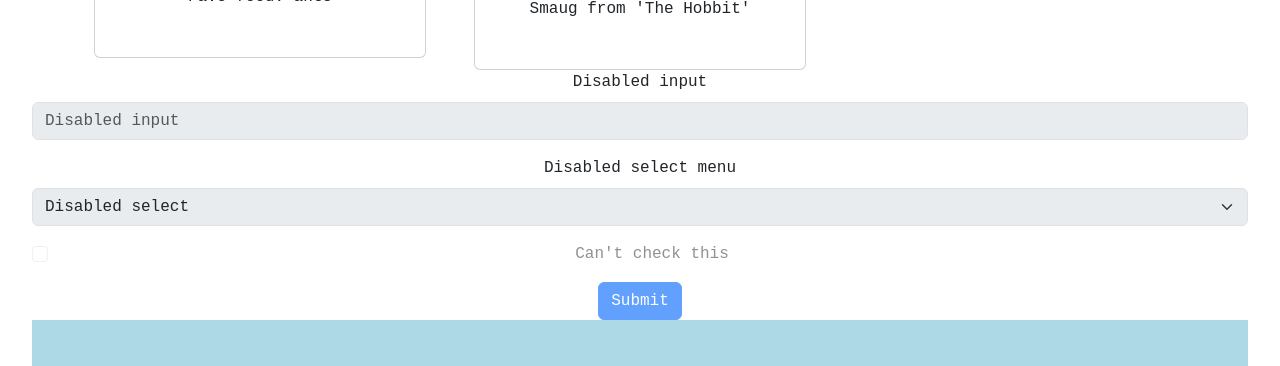
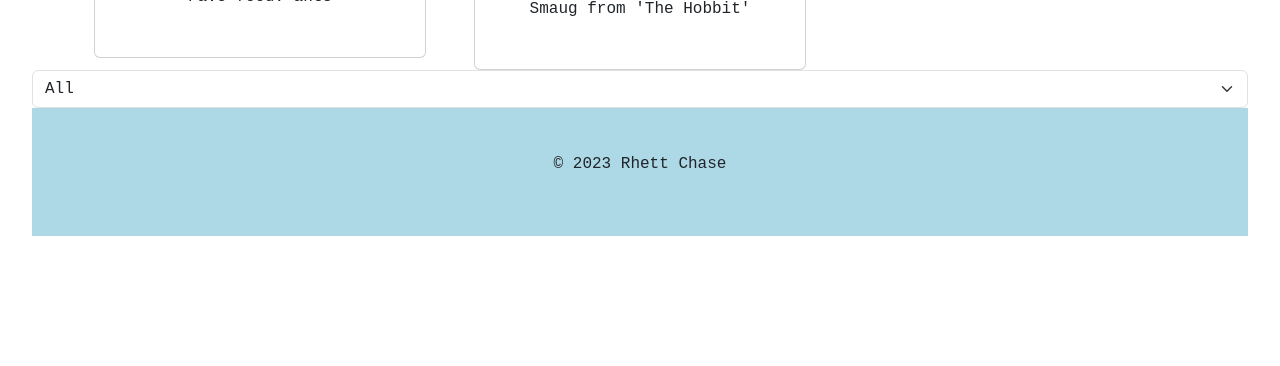
Before and after one commit to rhettchase/code-301-gallery-of-horns, a React (Vite) app: page / in a window 1280 px wide. Shown: the part 3109-3475 px from the top of the page. After the commit the page ends 3377 px from the top, so only its background shows below. Built offline with nearby package versions, Linux system fonts and the light colour scheme.

Commit message:
complete gallery filter

```diff
--- a/src/App.jsx
+++ b/src/App.jsx
@@ -1,21 +1,24 @@
+import { useState } from 'react';
 import 'bootstrap/dist/css/bootstrap.min.css';
 import './App.css';
 import Header from './components/Header';
 import Footer from './components/Footer';
-import Gallery from './components/Gallery'
-import Form from './components/HornForm'
-import jsonData from './assets/HornedBeast.json'
+import Gallery from './components/Gallery';
 import HornForm from './components/HornForm';
-
+import allBeastsData from './assets/HornedBeast.json';
 
 function App() {
-  // match to file name
+  const [filteredBeasts, setFilteredBeasts] = useState(allBeastsData);
+  const handleSelect = (selection) => {
+    const updatedBeasts = allBeastsData.filter(beast => beast.horns === parseInt(selection));
+    setFilteredBeasts(updatedBeasts);
+  }
   return (
     <>
-      <Header title="Gallery of Horns" />
-      <Gallery jsonData={jsonData} />
-      <HornForm />
-      <Footer author="Rhett Chase"/>
+      <Header title='Gallery of Horns' />
+      <Gallery beasts={filteredBeasts} />
+      <HornForm onSelect={handleSelect} />
+      <Footer author='Rhett Chase' />
     </>
   );
 }
--- a/src/components/Gallery.jsx
+++ b/src/components/Gallery.jsx
@@ -1,17 +1,17 @@
 // reference: chatGPT
 import HornedBeast from './HornedBeast';
-import jsonData from '../assets/HornedBeast.json';
+// import jsonData from '../assets/HornedBeast.json';
 import Col from 'react-bootstrap/Col';
 import Container from 'react-bootstrap/Container';
 import Row from 'react-bootstrap/Row';
 
- export default function Gallery() {
+ export default function Gallery(props) {
   return (
     <Container>
       <Row className='align-items-center'>
-        {jsonData.map(
+        {props.beasts.map(
           (
-            item // map over the jsonData array; key goes in outermost component
+            item
           ) => (
             <Col key={item._id} xs={6} md={4}>
               <HornedBeast
--- a/src/components/HornForm.jsx
+++ b/src/components/HornForm.jsx
@@ -1,29 +1,20 @@
-import Button from 'react-bootstrap/Button';
+// import Button from 'react-bootstrap/Button';
 import Form from 'react-bootstrap/Form';
 
-export default function HornForm() {
+
+export default function HornForm(props) {
+
+  const handleChange = (event) => {
+    props.onSelect(event.target.value);
+
+  }
   return (
-    <Form>
-      <fieldset disabled>
-        <Form.Group className='mb-3'>
-          <Form.Label htmlFor='disabledTextInput'>Disabled input</Form.Label>
-          <Form.Control id='disabledTextInput' placeholder='Disabled input' />
-        </Form.Group>
-        <Form.Group className='mb-3'>
-          <Form.Label htmlFor='disabledSelect'>Disabled select menu</Form.Label>
-          <Form.Select id='disabledSelect'>
-            <option>Disabled select</option>
-          </Form.Select>
-        </Form.Group>
-        <Form.Group className='mb-3'>
-          <Form.Check
-            type='checkbox'
-            id='disabledFieldsetCheck'
-            label="Can't check this"
-          />
-        </Form.Group>
-        <Button type='submit'>Submit</Button>
-      </fieldset>
-    </Form>
+    <Form.Select onChange={handleChange}>
+      <option value='All'>All</option>
+      <option value='1'>1</option>
+      <option value='2'>2</option>
+      <option value='3'>3</option>
+      <option value='100'>100</option>
+    </Form.Select>
   );
 }
```
